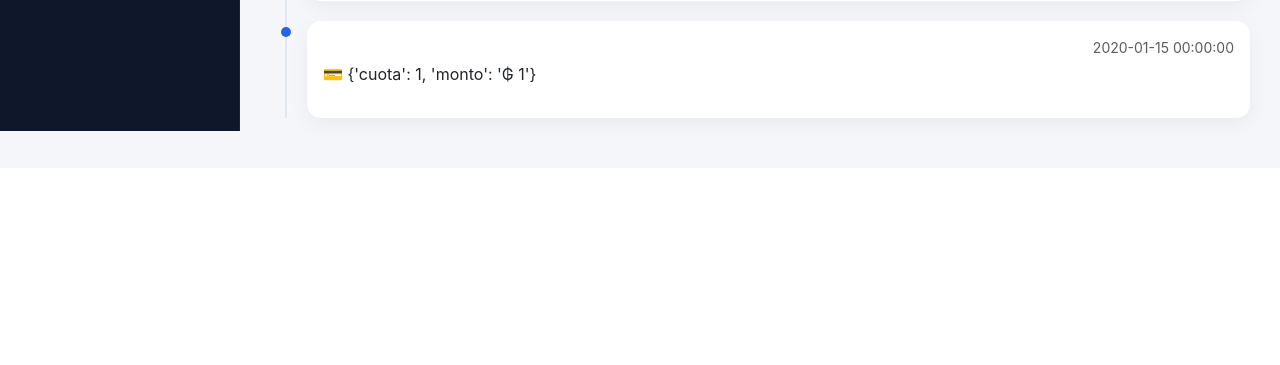
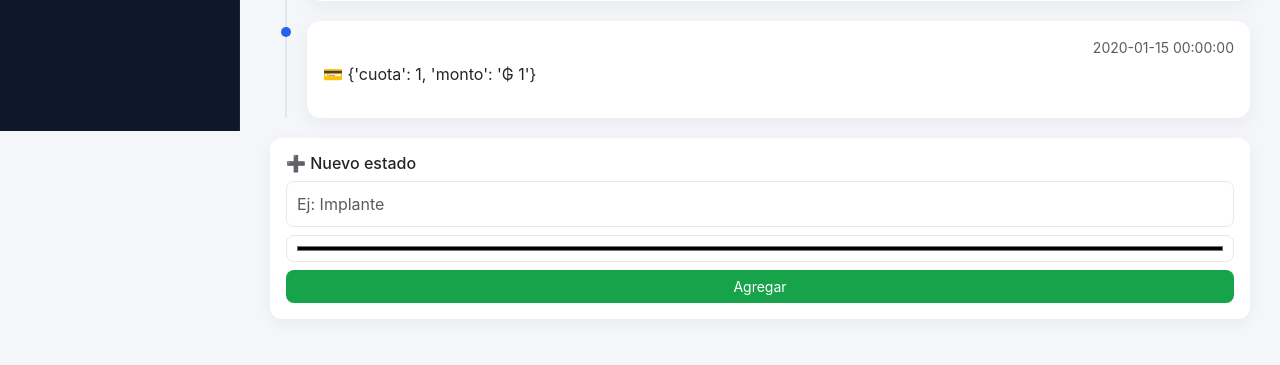
Before and after one commit to warce96/odonto, a Flask app: page /historial/1 in a window 1280 px wide. Shown: the part 669-1034 px from the top of the page. Before the commit the page ends 803 px from the top, so only its background shows below. Run offline with Flask 3, Linux system fonts and the light colour scheme; a user stored in the database is signed in; tables that the repository leaves empty hold one stand-in row (values such as "Sample post").

Commit message:
Update historial.html

```diff
--- a/clinica_odon/templates/historial.html
+++ b/clinica_odon/templates/historial.html
@@ -253,6 +253,15 @@ Guardar Historia Clínica
 </div>
 </div>
 
+<div class="card p-3 mb-3">
+<h6>➕ Nuevo estado</h6>
+
+<input id="nuevoNombre" class="form-control mb-2" placeholder="Ej: Implante">
+<input id="nuevoColor" type="color" class="form-control mb-2">
+
+<button class="btn btn-success" onclick="crearEstado()">Agregar</button>
+</div>
+
 <!-- ================= ODONTOGRAMA ================= -->
 <div class="tab-pane fade" id="odontograma">
 
@@ -260,7 +269,14 @@ Guardar Historia Clínica
 
 <h6 class="mb-3 text-muted">Odontograma Clínico</h6>
 
-<select id="estadoSelector" class="form-select mb-3"></select>
+<!-- <select id="estadoSelector" class="form-select mb-3"></select> -->
+<select id="estadoSelector" class="form-select mb-3">
+{% for e in estados %}
+<option value="{{ e.nombre }}" data-color="{{ e.color }}">
+    {{ e.nombre }}
+</option>
+{% endfor %}
+</select>
 
 <div class="fila-dientes">
 {% for d in [18,17,16,15,14,13,12,11,21,22,23,24,25,26,27,28] %}
@@ -342,13 +358,25 @@ function guardarClinico(){
 // ODONTOGRAMA PRO
 let dientes = {{ dientes | tojson | safe }} || {}
 
-let estados = {
-    ok:{color:"#22c55e", nombre:"Sano"},
-    caries:{color:"#ef4444", nombre:"Caries"},
-    conducto:{color:"#3b82f6", nombre:"Conducto"},
-    corona:{color:"#a855f7", nombre:"Corona"}
+let estados = {}
+
+document.querySelectorAll("#estadoSelector option").forEach(opt=>{
+    estados[opt.value] = {
+        nombre: opt.value,
+        color: opt.dataset.color
+    }
+})
+function crearEstado(){
+
+    fetch("/crear_estado_odonto",{
+        method:"POST",
+        headers:{ "Content-Type":"application/json" },
+        body: JSON.stringify({
+            nombre: nuevoNombre.value,
+            color: nuevoColor.value
+        })
+    }).then(()=>location.reload())
 }
-
 function initEstados(){
     let sel = document.getElementById("estadoSelector")
     let ley = document.getElementById("leyenda")
```
